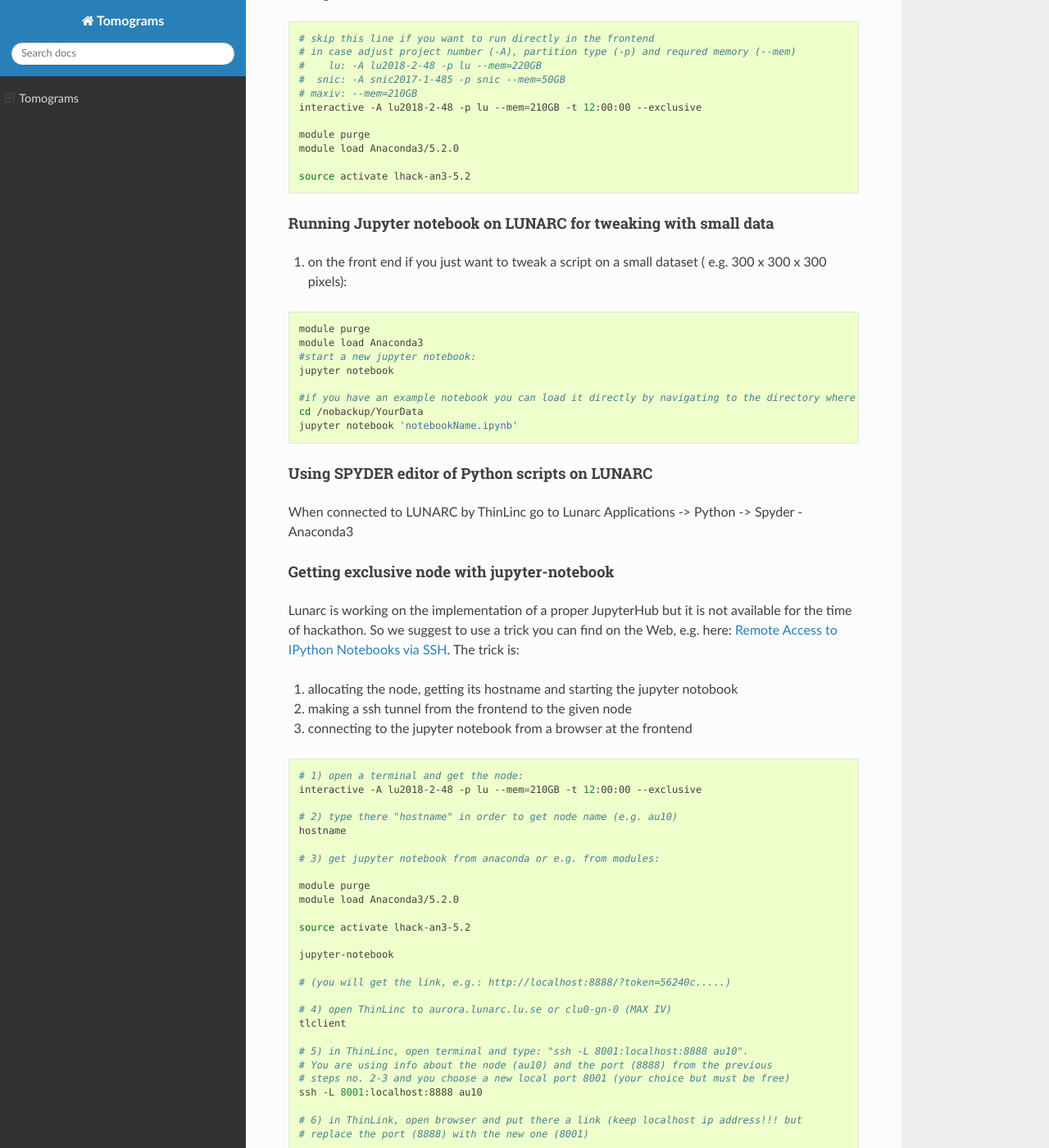
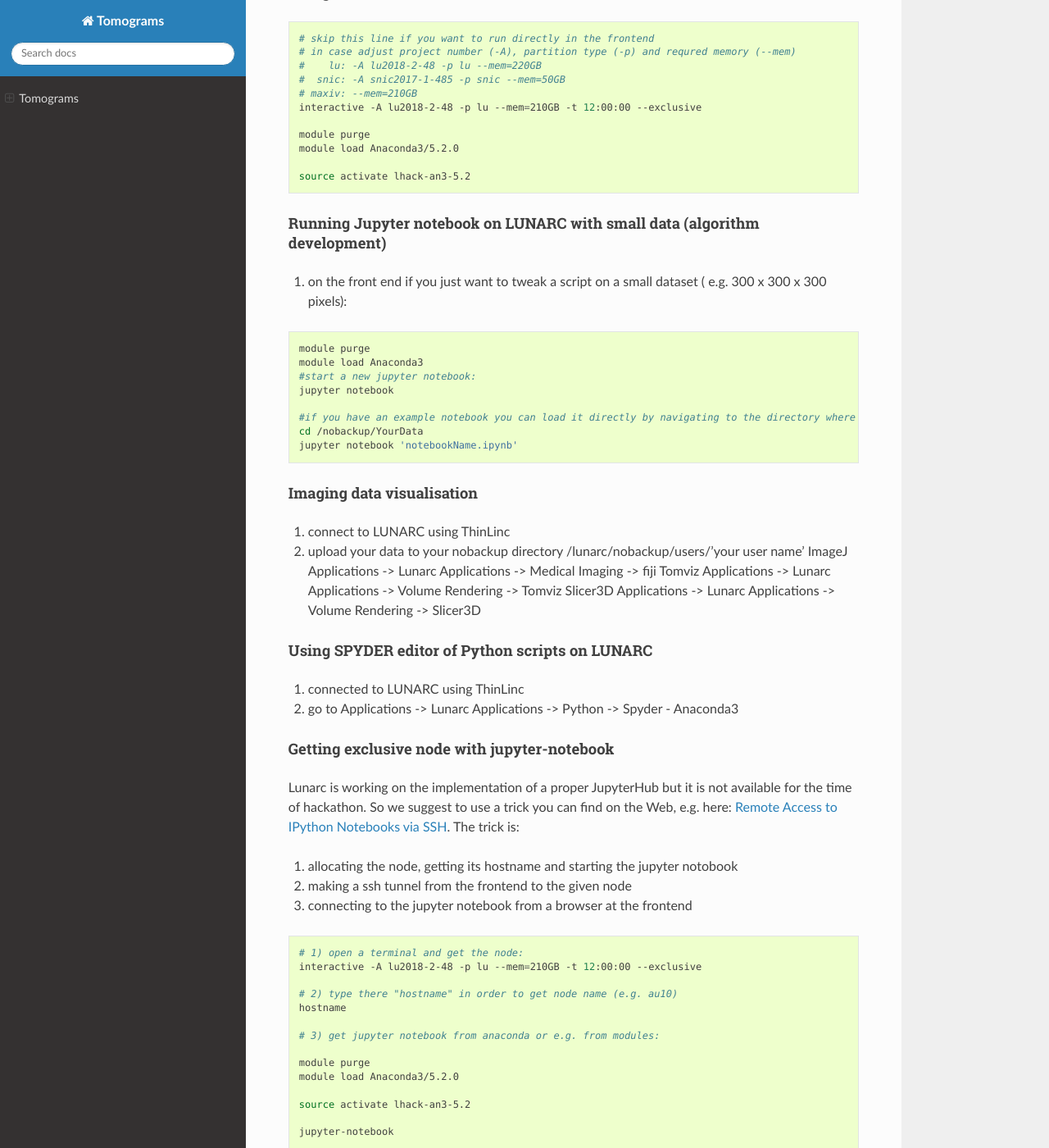
Before and after one commit to tomograms/tomograms-doc, a Sphinx documentation site: the page built from doc/source/index.md, in a window 1280 px wide and 1400 px high, scrolled down 804 px. Shown: the whole window at 82% size. Built offline with Sphinx 7.4.7 and the Read the Docs theme 2.0.0, drawn with Linux system fonts in a browser that asks for light colours.

Commit message:
Update index.md

````diff
--- a/doc/source/index.md
+++ b/doc/source/index.md
@@ -43,7 +43,7 @@ module load Anaconda3/5.2.0
 source activate lhack-an3-5.2
 ```
 
-#### Running Jupyter notebook on LUNARC for tweaking with small data
+#### Running Jupyter notebook on LUNARC with small data (algorithm development)
 
 1. on the front end if you just want to tweak a script on a small dataset ( e.g. 300 x 300 x 300 pixels):
 ```bash
@@ -56,9 +56,19 @@ jupyter notebook
 cd /nobackup/YourData
 jupyter notebook 'notebookName.ipynb'
 ```
+#### Imaging data visualisation
+1. connect to LUNARC using ThinLinc
+2. upload your data to your nobackup directory /lunarc/nobackup/users/'your user name'
+ImageJ
+Applications -> Lunarc Applications -> Medical Imaging -> fiji
+Tomviz
+Applications -> Lunarc Applications -> Volume Rendering -> Tomviz
+Slicer3D
+Applications -> Lunarc Applications -> Volume Rendering -> Slicer3D
 
 #### Using SPYDER editor of Python scripts on LUNARC
-When connected to LUNARC by ThinLinc go to Lunarc Applications -> Python -> Spyder - Anaconda3
+1. connected to LUNARC using ThinLinc
+2. go to Applications -> Lunarc Applications -> Python -> Spyder - Anaconda3
 
 #### Getting exclusive node with jupyter-notebook
 
````
